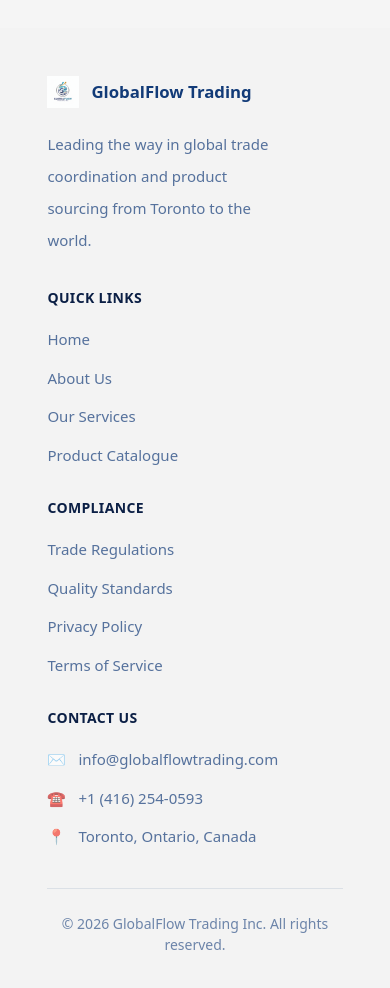
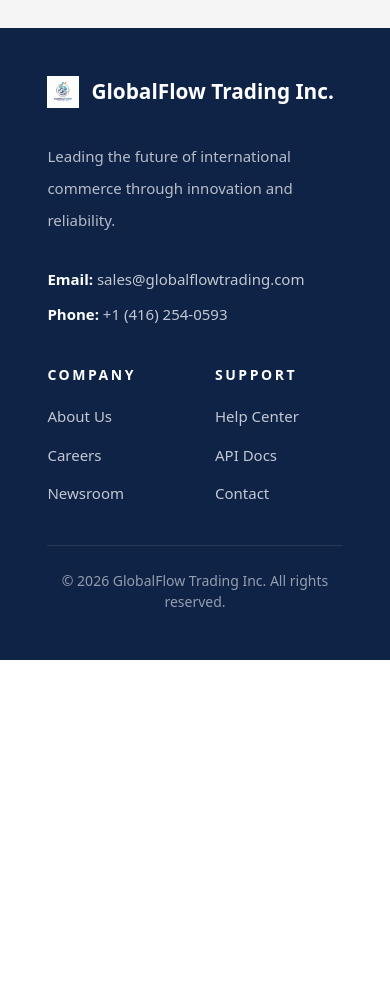
Before and after one commit to Andy-School-Code/GlobalFlow-Website, a Next.js app in the folder nextjs-site/: page / in a window 390 px wide. Shown: the part 1660-2648 px from the top of the page. After the commit the page ends 2320 px from the top, so only its background shows below. Built offline with nearby package versions, Linux system fonts and the light colour scheme.

Commit message:
Update footer styling and responsive mobile layout

```diff
--- a/nextjs-site/components/Footer.tsx
+++ b/nextjs-site/components/Footer.tsx
@@ -1,12 +1,102 @@
 "use client";
 
 import Image from "next/image";
+import Link from "next/link";
 
 export default function Footer() {
   return (
-    <footer className="bg-[#f3f3f3] text-[#123b78]">
-      <div className="mx-auto w-[88%] px-6 py-12">
-        <div className="grid gap-8 md:grid-cols-4">
+    <footer className="bg-[#0f2347] text-white">
+      <div className="mx-auto w-[88%] px-6 py-12 md:py-14">
+        {/* Mobile Layout */}
+        <div className="md:hidden">
+          <div className="flex items-center gap-3">
+            <Image
+              src="/logo.png"
+              alt="GlobalFlow Logo"
+              width={34}
+              height={34}
+              className="h-8 w-8 object-contain"
+            />
+
+            <span className="text-[1.3rem] font-semibold text-white">
+              GlobalFlow Trading Inc.
+            </span>
+          </div>
+
+          <p className="mt-8 max-w-[320px] text-[15px] leading-8 text-white/70">
+            Leading the future of international commerce through innovation and
+            reliability.
+          </p>
+
+          <div className="mt-8 space-y-3 text-[15px] text-white/75">
+            <div>
+              <span className="font-semibold text-white">Email:</span>{" "}
+              sales@globalflowtrading.com
+            </div>
+
+            <div>
+              <span className="font-semibold text-white">Phone:</span> +1 (416)
+              254-0593
+            </div>
+          </div>
+
+          <div className="mt-10 grid grid-cols-2 gap-10">
+            <div>
+              <h4 className="text-sm font-semibold uppercase tracking-[0.18em] text-white">
+                Company
+              </h4>
+
+              <ul className="mt-5 space-y-4 text-[15px] text-white/75">
+                <li>
+                  <Link href="#" className="hover:text-white">
+                    About Us
+                  </Link>
+                </li>
+                <li>
+                  <Link href="#" className="hover:text-white">
+                    Careers
+                  </Link>
+                </li>
+                <li>
+                  <Link href="#" className="hover:text-white">
+                    Newsroom
+                  </Link>
+                </li>
+              </ul>
+            </div>
+
+            <div>
+              <h4 className="text-sm font-semibold uppercase tracking-[0.18em] text-white">
+                Support
+              </h4>
+
+              <ul className="mt-5 space-y-4 text-[15px] text-white/75">
+                <li>
+                  <Link href="#" className="hover:text-white">
+                    Help Center
+                  </Link>
+                </li>
+                <li>
+                  <Link href="#" className="hover:text-white">
+                    API Docs
+                  </Link>
+                </li>
+                <li>
+                  <Link href="/contact" className="hover:text-white">
+                    Contact
+                  </Link>
+                </li>
+              </ul>
+            </div>
+          </div>
+
+          {/* <div className="mt-10 border-t border-white/10 pt-6 text-center text-[14px] text-white/55">
+            © 2026 GlobalFlow Trading Inc. All rights reserved.
+          </div> */}
+        </div>
+
+        {/* Desktop Layout */}
+        <div className="hidden md:grid md:grid-cols-4 md:gap-8">
           {/* Brand */}
           <div>
             <div className="flex items-center gap-3">
@@ -18,12 +108,12 @@ export default function Footer() {
                 className="h-8 w-8 object-contain"
               />
 
-              <span className="text-[1.05rem] font-semibold text-[#123b78]">
+              <span className="text-[1.05rem] font-semibold text-white">
                 GlobalFlow Trading
               </span>
             </div>
 
-            <p className="mt-5 max-w-[240px] text-[15px] leading-8 text-[#123b78]/70">
+            <p className="mt-5 max-w-[240px] text-[15px] leading-8 text-white/70">
               Leading the way in global trade coordination and product sourcing
               from Toronto to the world.
             </p>
@@ -31,25 +121,41 @@ export default function Footer() {
 
           {/* Quick Links */}
           <div>
-            <h4 className="text-sm font-semibold uppercase tracking-wide text-[#0b1f45]">
+            <h4 className="text-sm font-semibold uppercase tracking-wide text-white">
               Quick Links
             </h4>
 
-            <ul className="mt-5 space-y-4 text-[15px] text-[#123b78]/70">
-              <li>Home</li>
-              <li>About Us</li>
-              <li>Our Services</li>
-              <li>Product Catalogue</li>
+            <ul className="mt-5 space-y-4 text-[15px] text-white/70">
+              <li>
+                <Link href="/" className="hover:text-white">
+                  Home
+                </Link>
+              </li>
+              <li>
+                <Link href="#" className="hover:text-white">
+                  About Us
+                </Link>
+              </li>
+              <li>
+                <Link href="/services" className="hover:text-white">
+                  Our Services
+                </Link>
+              </li>
+              <li>
+                <Link href="#" className="hover:text-white">
+                  Product Catalogue
+                </Link>
+              </li>
             </ul>
           </div>
 
           {/* Compliance */}
           <div>
-            <h4 className="text-sm font-semibold uppercase tracking-wide text-[#0b1f45]">
+            <h4 className="text-sm font-semibold uppercase tracking-wide text-white">
               Compliance
             </h4>
 
-            <ul className="mt-5 space-y-4 text-[15px] text-[#123b78]/70">
+            <ul className="mt-5 space-y-4 text-[15px] text-white/70">
               <li>Trade Regulations</li>
               <li>Quality Standards</li>
               <li>Privacy Policy</li>
@@ -59,18 +165,18 @@ export default function Footer() {
 
           {/* Contact */}
           <div>
-            <h4 className="text-sm font-semibold uppercase tracking-wide text-[#0b1f45]">
+            <h4 className="text-sm font-semibold uppercase tracking-wide text-white">
               Contact Us
             </h4>
 
-            <div className="mt-5 space-y-4 text-[15px] text-[#123b78]/70">
+            <div className="mt-5 space-y-4 text-[15px] text-white/70">
               <div className="flex items-center gap-3">
-                <span>✉</span>
-                <span>info@globalflowtrading.com</span>
+                <span>📧</span>
+                <span>sales@globalflowtrading.com</span>
               </div>
 
               <div className="flex items-center gap-3">
-                <span>☎</span>
+                <span>📞</span>
                 <span>+1 (416) 254-0593</span>
               </div>
 
@@ -82,8 +188,8 @@ export default function Footer() {
           </div>
         </div>
 
-        {/* Divider */}
-        <div className="mt-10 border-t border-[#123b78]/10 pt-6 text-center text-[14px] text-[#123b78]/60">
+        {/* Desktop Divider */}
+        <div className="mt-10 border-t border-white/10 pt-6 text-center text-[14px] text-white/55">
           © 2026 GlobalFlow Trading Inc. All rights reserved.
         </div>
       </div>
```
